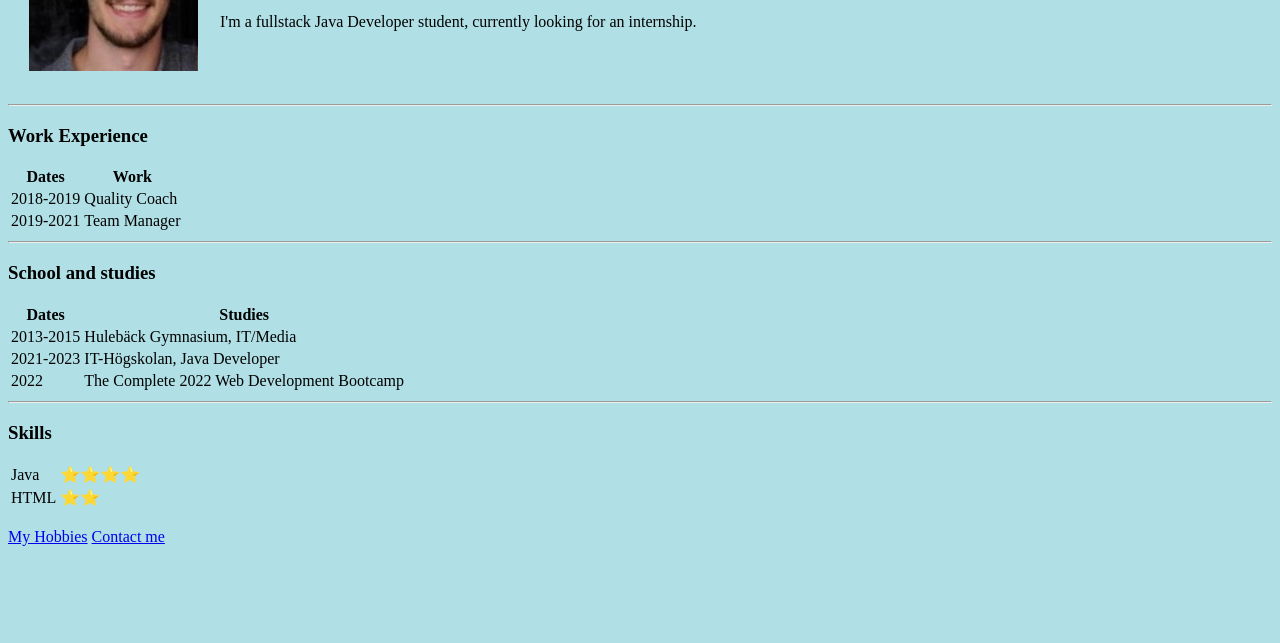
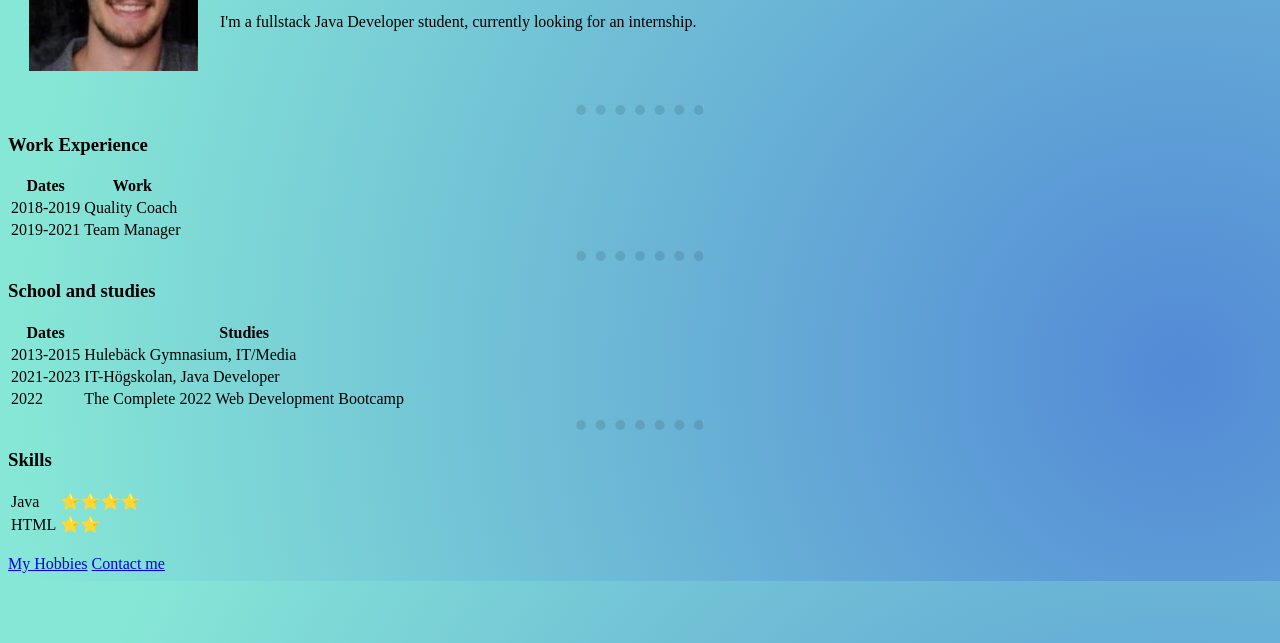
Before and after one commit to ErikssonF/Portfolio, a plain HTML site: page index.html in a window 1280 px wide. Shown: the part 157-800 px from the top of the page. Drawn offline with Linux system fonts and the light colour scheme.

Commit message:
Created css style file and added link

```diff
--- /dev/null
+++ b/css/styles.css
@@ -0,0 +1,14 @@
+head{
+}
+
+body {
+  background-image: radial-gradient( circle farthest-corner at 92.3% 71.5%,  rgba(83,138,214,1) 0%, rgba(134,231,214,1) 90% );
+}
+
+hr {
+  background-color: inherit;
+  border-bottom-style: dotted;
+  border-bottom-width: 10px;
+  opacity: 10%;
+  width: 10%;
+}
--- a/index.html
+++ b/index.html
@@ -4,18 +4,8 @@
 <head>
   <meta charset="utf-8">
   <title>Fredrik Eriksson</title>
+  <link rel="stylesheet" href="css/styles.css">
 
-
-<style>
-  body {
-    background-color: powderblue;
-  }
-
-  hr {
-    background-color: white;
-  }
-
-</style>
 
 </head>
 
```
Also changed, not shown: contact.html (+2 -0 lines), hobbies.html (+2 -0 lines).
